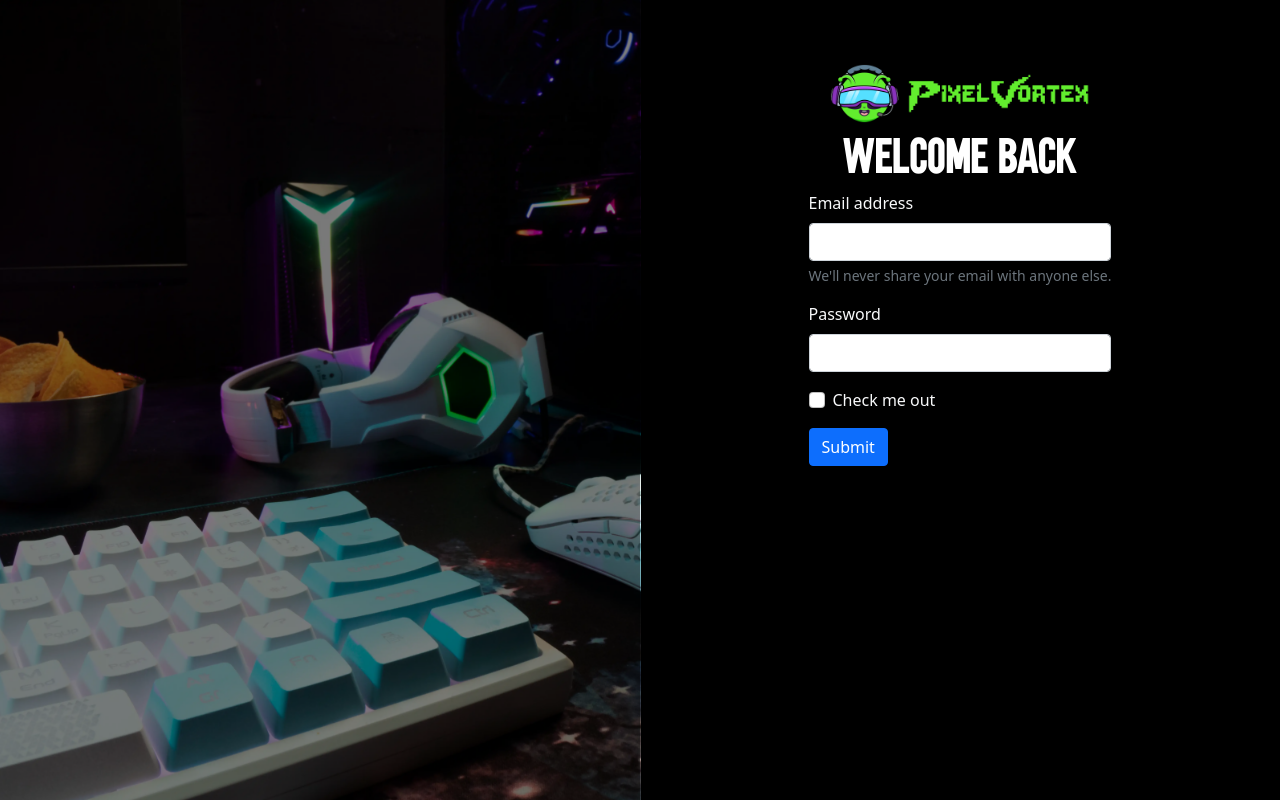
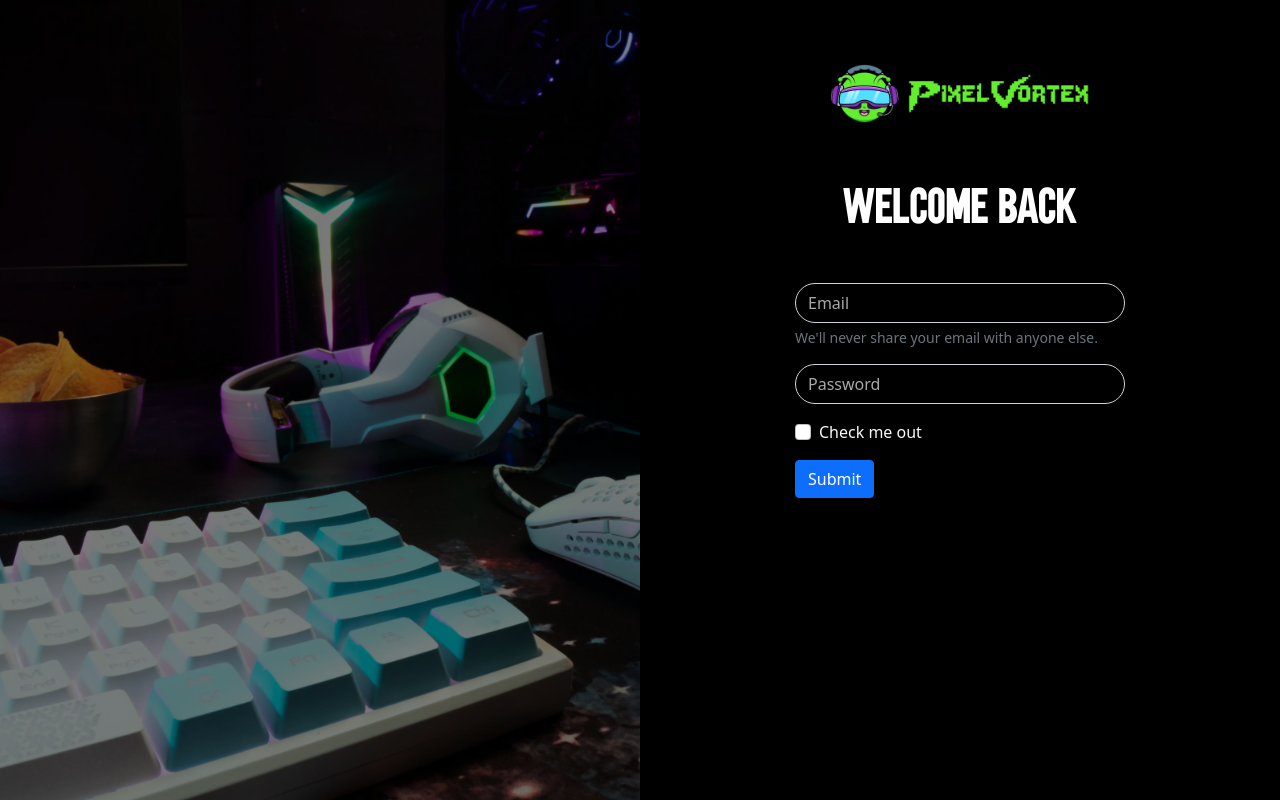
Before and after one commit to Emanuek899/pixel-vortex, a Django app: template templates/members/login.html in a window 1280 px wide. Run offline with Django 5.2, Linux system fonts and the light colour scheme; the template is opened without the code that fills it, so the values that code supplies are empty.

Commit message:
Edicion login page

```diff
--- a/pixel_vortex/urls.py
+++ b/pixel_vortex/urls.py
@@ -23,7 +23,7 @@ from members import members_views
 urlpatterns = [
     path("admin/", admin.site.urls),
     path("", polls_views.index, name="index"),
-    path("login", members_views.login, name="login"),
-    path("catalogue", polls_views.catalogue, name="catalogue"),
+    path("login/", members_views.login, name="login"),
+    path("catalogue/", polls_views.catalogue, name="catalogue"),
     path("sign-up/", members_views.signup, name="signup")
 ]
--- a/static/members/css/login.css
+++ b/static/members/css/login.css
@@ -17,7 +17,7 @@
 }
 
 .login-back img{
-    width: 100.1%;
+    width: 100%;
     height: 100%;
     top: 0%;
     left: 0%;
@@ -67,4 +67,32 @@
     font-size: 50px;
     text-align: center;
     color: #ffffff;
+    margin-top: 50px;
+    margin-bottom: 50px;
 }
+
+#form {
+    width: 100%;
+}
+
+.form-control {
+    height: 40px;
+    width: 100%;
+    border-radius: 20px;
+    background-color: rgba(0,0,0,0);
+}
+
+.form-control:focus{
+    border-color: #62ED2E;
+    outline: none;
+    box-shadow: none;
+    background-color: rgba(0,0,0,0);
+}
+
+.form-control::placeholder{
+    color: darkgray;
+}
+
+.login {
+    width: calc(100% - 310px);
+}
--- a/templates/members/login.html
+++ b/templates/members/login.html
@@ -5,8 +5,8 @@
     <meta charset="UTF-8">
     <meta name="viewport" content="width=device-width, initial-scale=1.0">
     <title>Pixel Vortex - Login</title>
+    <link href="https://cdn.jsdelivr.net/npm/bootstrap@5.0.2/dist/css/bootstrap.min.css" rel="stylesheet" integrity="sha384-EVSTQN3/azprG1Anm3QDgpJLIm9Nao0Yz1ztcQTwFspd3yD65VohhpuuCOmLASjC" crossorigin="anonymous">
     <link rel="stylesheet" href="{% static 'members/css/login.css' %}">
-    <link href="https://cdn.jsdelivr.net/npm/bootstrap@5.0.2/dist/css/bootstrap.min.css" rel="stylesheet" integrity="sha384-EVSTQN3/azprG1Anm3QDgpJLIm9Nao0Yz1ztcQTwFspd3yD65VohhpuuCOmLASjC" crossorigin="anonymous">
 </head>
 <body>
     <section>
@@ -14,28 +14,31 @@
             <div class="login-back">
                 <img src="{% static 'polls/images/blue-white-keyboard.webp' %}" alt="">
             </div>
+
             <div id="login-container">
                 <div class="login">
                     <div id="logo-container">
                         <img id="logo" src="{% static 'polls/images/pixel_vortex_logo.png' %}">
                     </div>
+
                     <h1 id="title">welcome back</h1>
+
                     <form id="form">
                         <div class="mb-3">
-                          <label for="exampleInputEmail1" class="form-label text-light">Email address</label>
-                          <input type="email" class="form-control" id="exampleInputEmail1" aria-describedby="emailHelp">
-                          <div id="emailHelp" class="form-text">We'll never share your email with anyone else.</div>
+                            <input type="email" class="form-control" id="exampleInputEmail1" aria-describedby="emailHelp" placeholder="Email">
+                            <div id="emailHelp" class="form-text">We'll never share your email with anyone else.</div>
                         </div>
+
                         <div class="mb-3">
-                          <label for="exampleInputPassword1" class="form-label text-light">Password</label>
-                          <input type="password" class="form-control" id="exampleInputPassword1">
+                            <input type="password" class="form-control" id="exampleInputPassword1" placeholder="Password">
                         </div>
+
                         <div class="mb-3 form-check">
-                          <input type="checkbox" class="form-check-input" id="exampleCheck1">
-                          <label class="form-check-label text-light" for="exampleCheck1">Check me out</label>
+                            <input type="checkbox" class="form-check-input" id="exampleCheck1">
+                            <label class="form-check-label text-light" for="exampleCheck1">Check me out</label>
                         </div>
                         <button type="submit" class="btn btn-primary">Submit</button>
-                      </form>
+                    </form>
                 </div>
             </div>
         </div>
```
